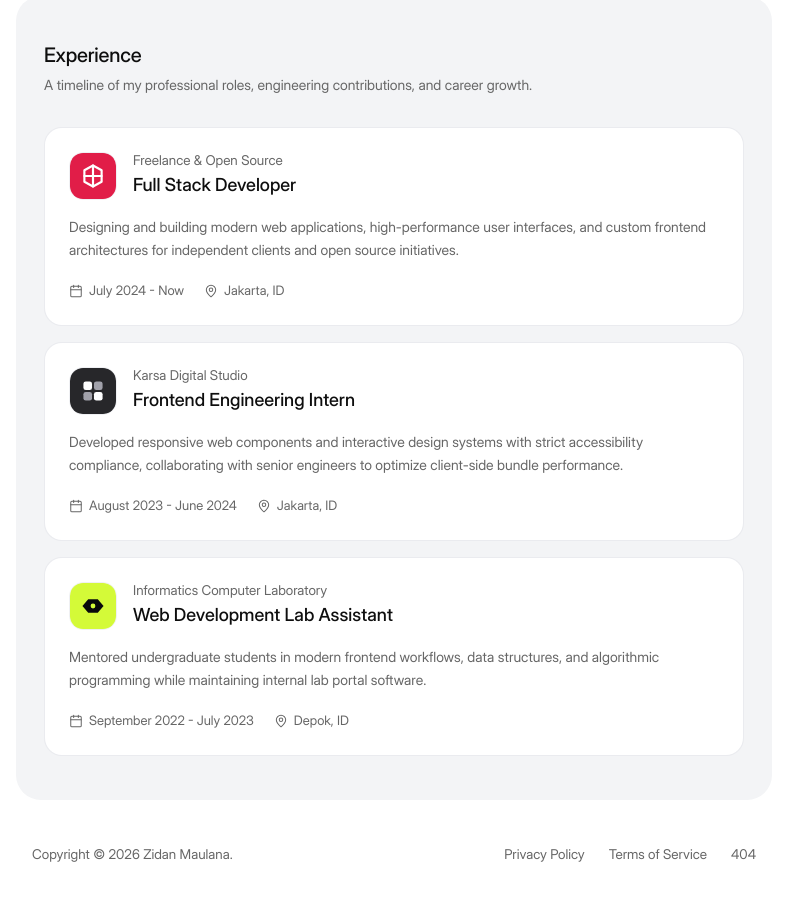
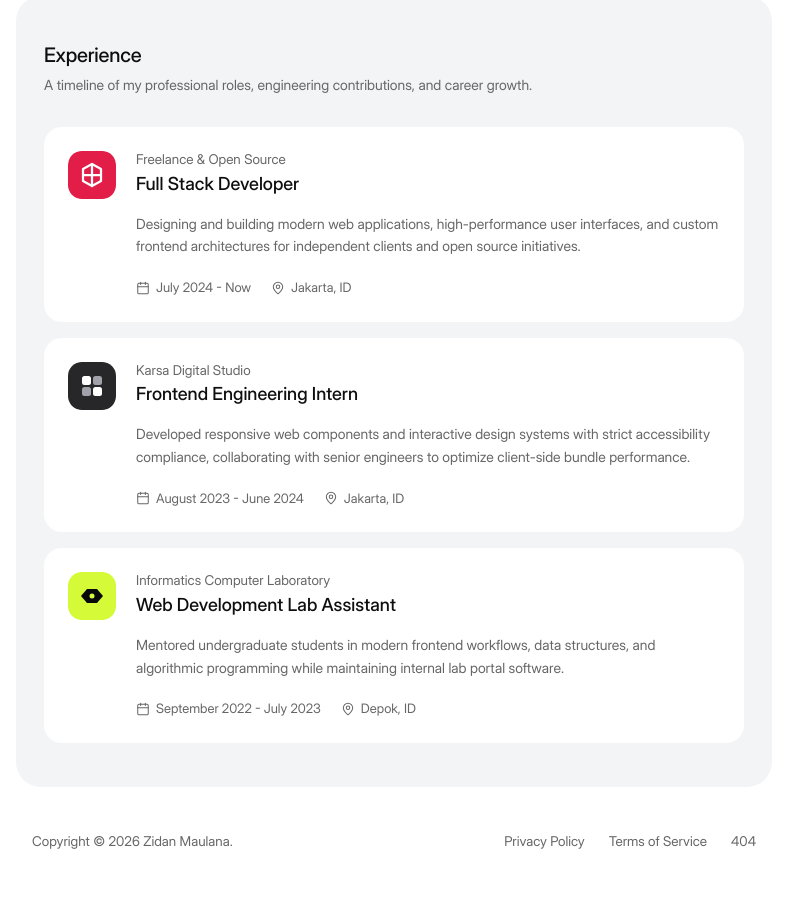
Before and after one commit to zidan-maulana/zidan-portfolio, a Next.js app: page / in a window 1280 px wide. Shown: the part 1620-2521 px from the top of the page, without its empty margins (246-1033 px from the left). Built offline with nearby package versions, Linux system fonts and the light colour scheme.

Commit message:
feat: align experience card text flush left and remove card strokes

```diff
--- a/src/components/experience.tsx
+++ b/src/components/experience.tsx
@@ -26,16 +26,16 @@ export function Experience({ experiences }: ExperienceProps) {
         </p>
       </div>
 
-      {/* Daftar Kartu Pengalaman Sesuai Komposisi Referensi (Gambar 2) */}
+      {/* Daftar Kartu Pengalaman Sesuai Komposisi Referensi Terbaru (Tanpa Stroke, Teks Rata Kiri) */}
       <div className="mt-6 sm:mt-8 flex flex-col gap-3.5 sm:gap-4">
         {experiences.map((exp) => (
           <div
             key={exp.id}
-            className="rounded-[18px] border border-border/80 bg-surface p-5 sm:p-6 transition-colors duration-200 hover:border-border"
+            className="rounded-[18px] bg-surface p-5 sm:p-6 transition-colors duration-200"
           >
-            {/* Baris Atas: Logo Organisasi, Nama Perusahaan, dan Posisi */}
-            <div className="flex items-start gap-3.5 sm:gap-4">
-              <div className="relative h-11 w-11 sm:h-12 sm:w-12 shrink-0 overflow-hidden rounded-[12px] sm:rounded-[14px] border border-border/60">
+            <div className="flex items-start gap-4 sm:gap-5">
+              {/* Kolom Kiri: Logo Organisasi (Tanpa Stroke) */}
+              <div className="relative h-11 w-11 sm:h-12 sm:w-12 shrink-0 overflow-hidden rounded-[12px] sm:rounded-[14px]">
                 <Image
                   src={exp.logo.asset.url}
                   alt={exp.logo.alt}
@@ -46,15 +46,17 @@ export function Experience({ experiences }: ExperienceProps) {
                 />
               </div>
 
-              <div className="flex flex-col min-w-0">
+              {/* Kolom Kanan: Semua Teks Rata Kiri Konsisten Sesuai Referensi */}
+              <div className="flex flex-col flex-1 min-w-0">
+                {/* Nama Perusahaan / Organisasi */}
                 <span className="text-[13px] sm:text-[13.5px] font-normal text-muted leading-tight">
                   {exp.organization}
                 </span>
+
+                {/* Jabatan / Role */}
                 <h3 className="font-display text-[17px] sm:text-[18px] font-medium text-text leading-snug mt-1">
                   {exp.role}
                 </h3>
-              </div>
-            </div>
 
                 {/* Deskripsi Tanggung Jawab dan Kontribusi */}
                 <p className="mt-3.5 sm:mt-4 text-[13.5px] sm:text-[14px] font-normal text-muted leading-relaxed">
@@ -100,6 +102,8 @@ export function Experience({ experiences }: ExperienceProps) {
                   </div>
                 </div>
               </div>
+            </div>
+          </div>
         ))}
       </div>
     </section>
```
Lines whose indentation alone changed are shown as unchanged.
